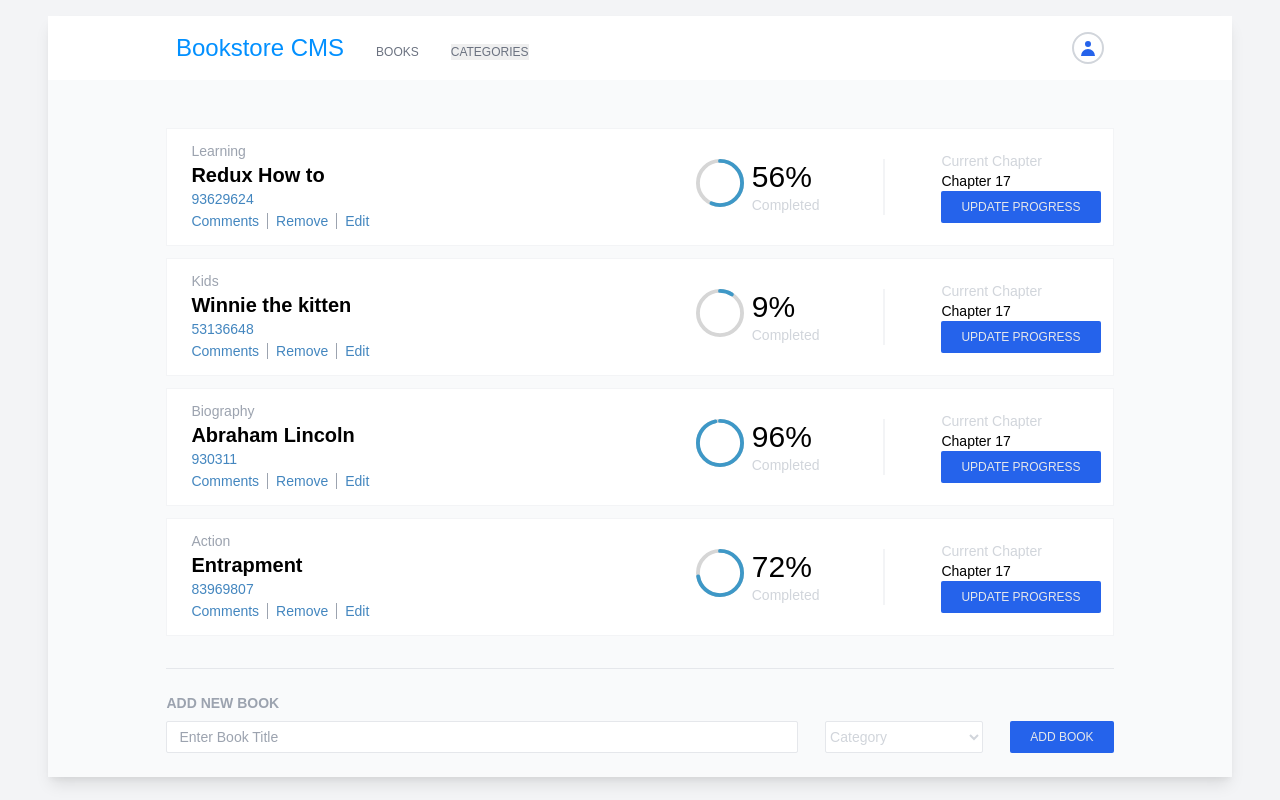
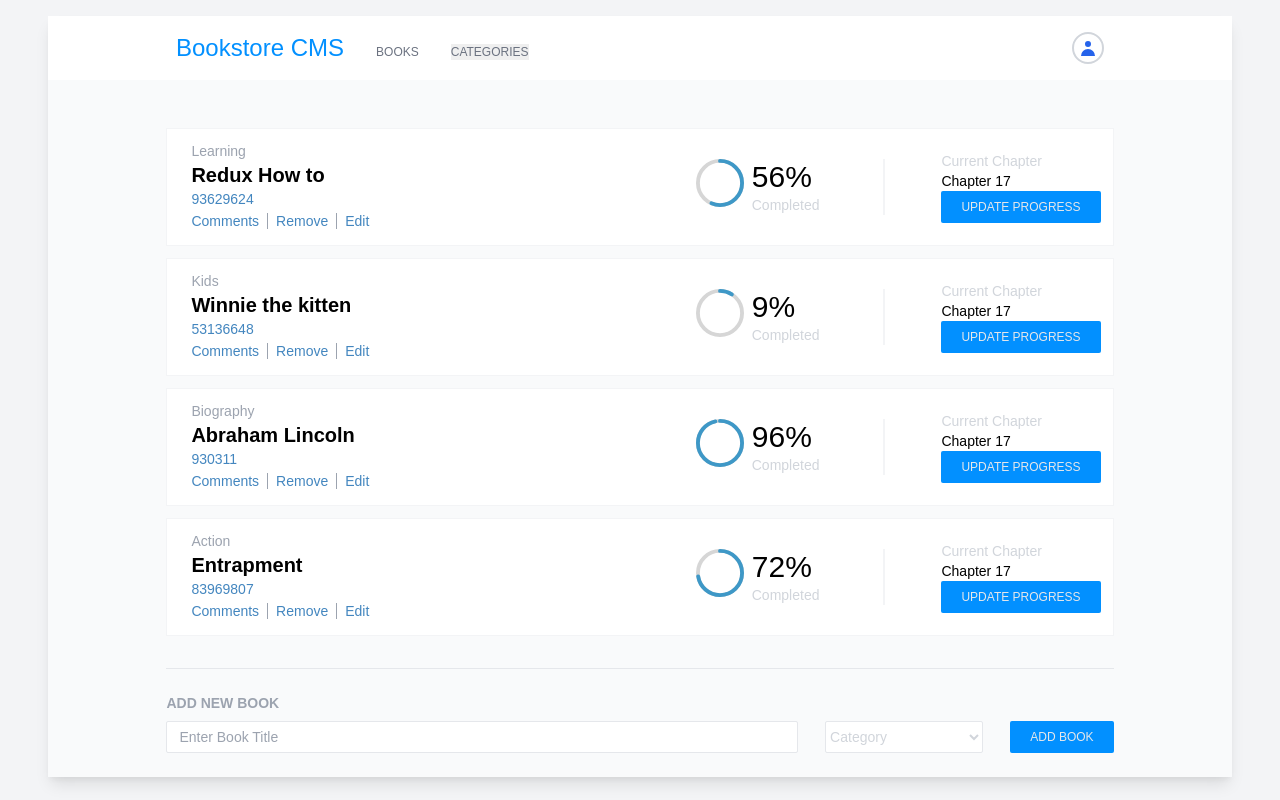
Before and after one commit to chrystalme/magic-books-inc, a React (Create React App) app: page / in a window 1280 px wide. Built offline with nearby package versions, Linux system fonts and the light colour scheme.

Commit message:
Change btn background color exactly to the same color

```diff
--- a/src/index.css
+++ b/src/index.css
@@ -10,6 +10,7 @@ body {
 
 .btn {
   @apply rounded-sm text-xs py-2 bg-blue-600 hover:bg-blue-400 text-gray-200 px-5 uppercase;
+  background: #0290ff;
 }
 
 .nav-item {
```
